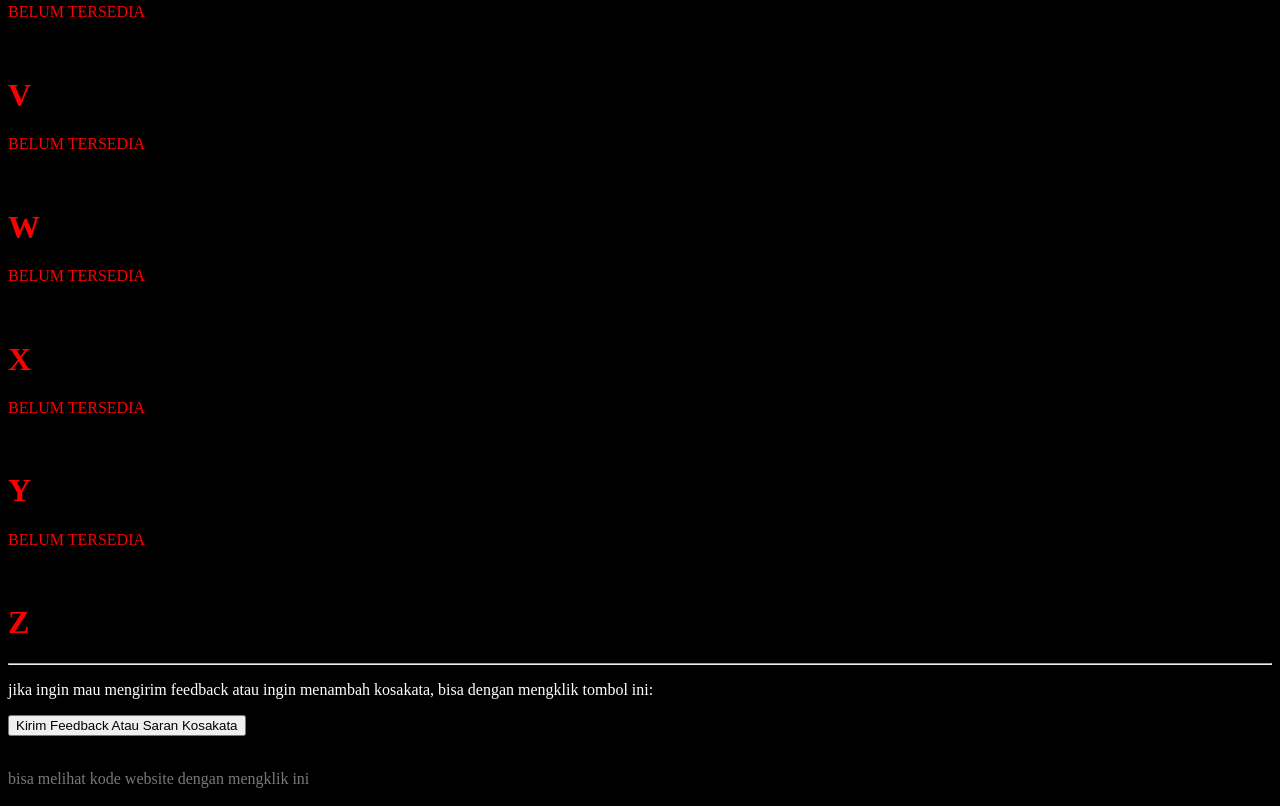
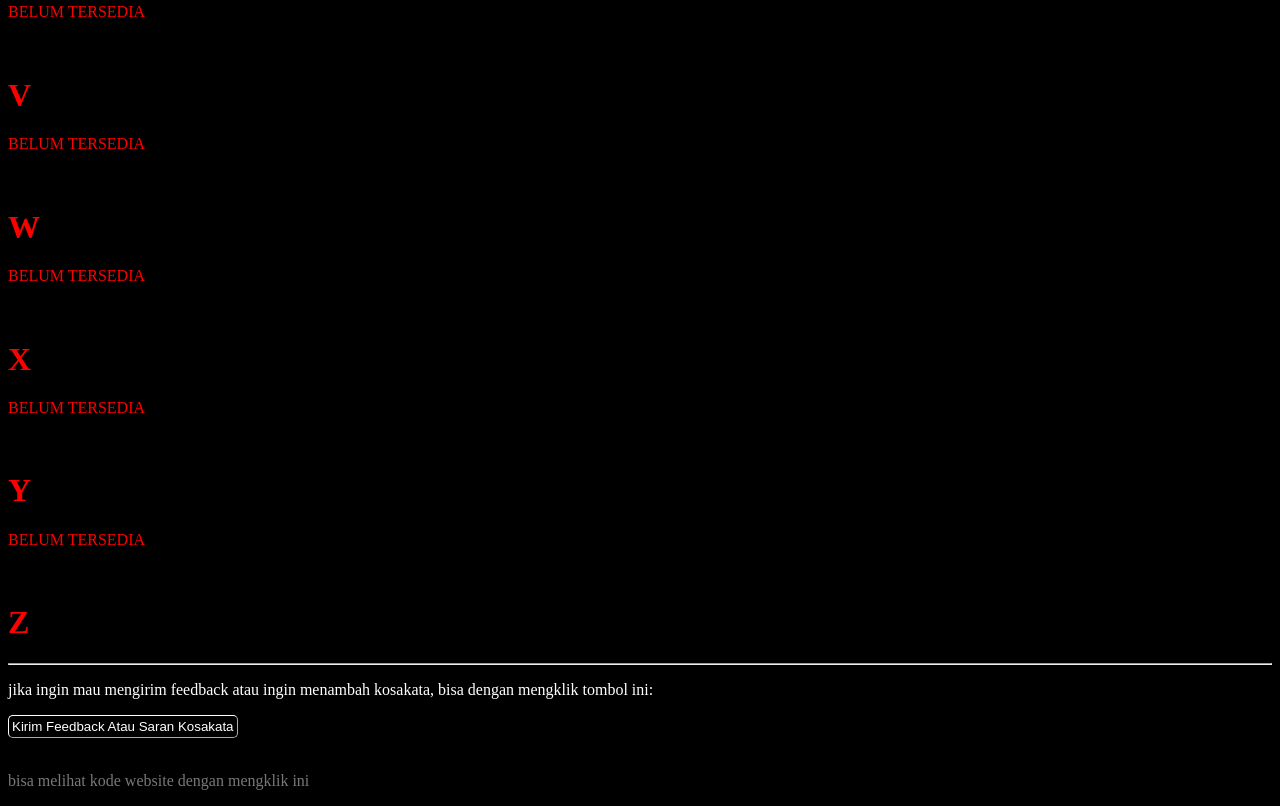
Before and after one commit to leoncapucino583/kamusbahasadayakpangkodan.github.io, a plain HTML site: page index.html in a window 1280 px wide. Shown: the part 5876-6682 px from the top of the page. Drawn offline with Linux system fonts and the light colour scheme; a web font is replaced by a local one.

Commit message:
Update style.css

```diff
--- a/style.css
+++ b/style.css
@@ -17,3 +17,18 @@ body{
 #not-avaliable-capital-letter {
     color: red;
 }
+
+#kirim-fbask{
+    background-color: black;
+    color: white;
+    border-width: 1.5px;
+    border-color: white;
+    border-radius: 5px;
+    padding: 3px;
+    transition: 0.25s ease-in-out;
+}
+
+#kirim-fbask:hover{
+    padding: 2px;
+    cursor: pointer;
+}
```
